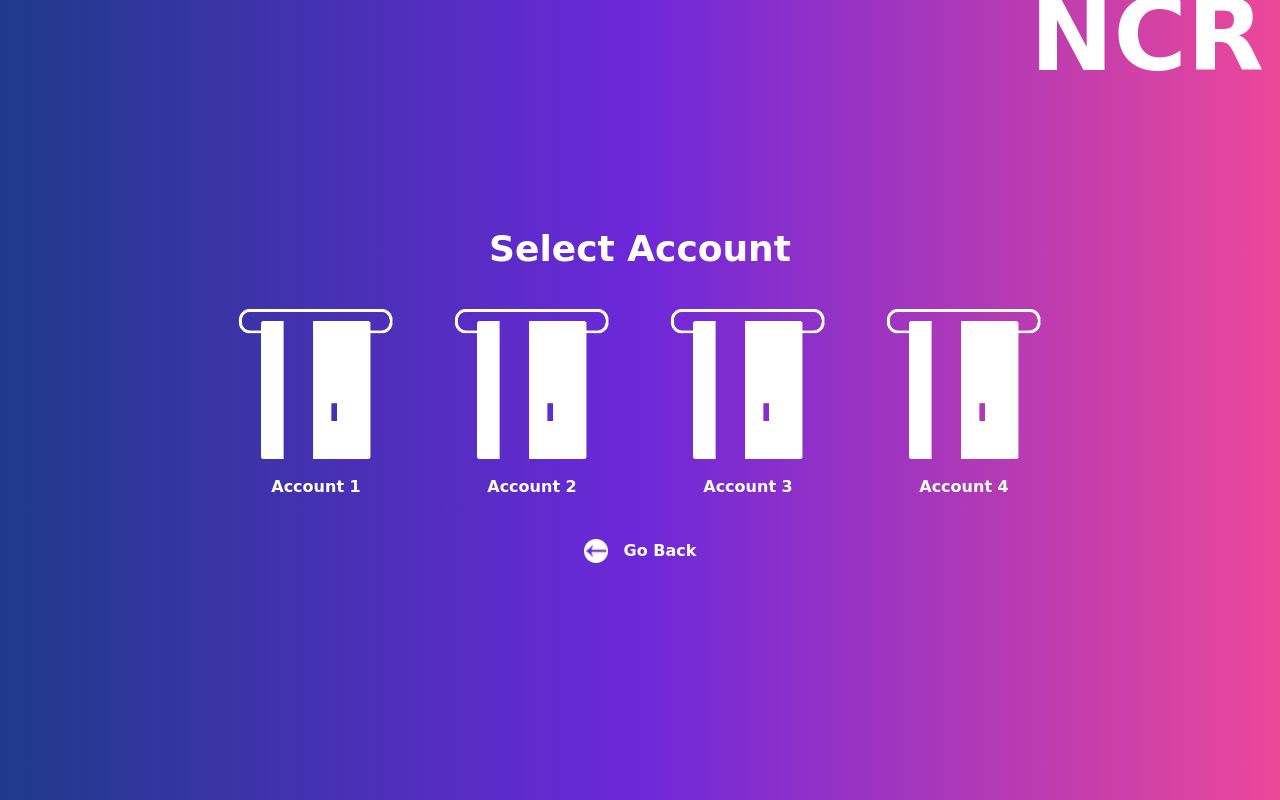
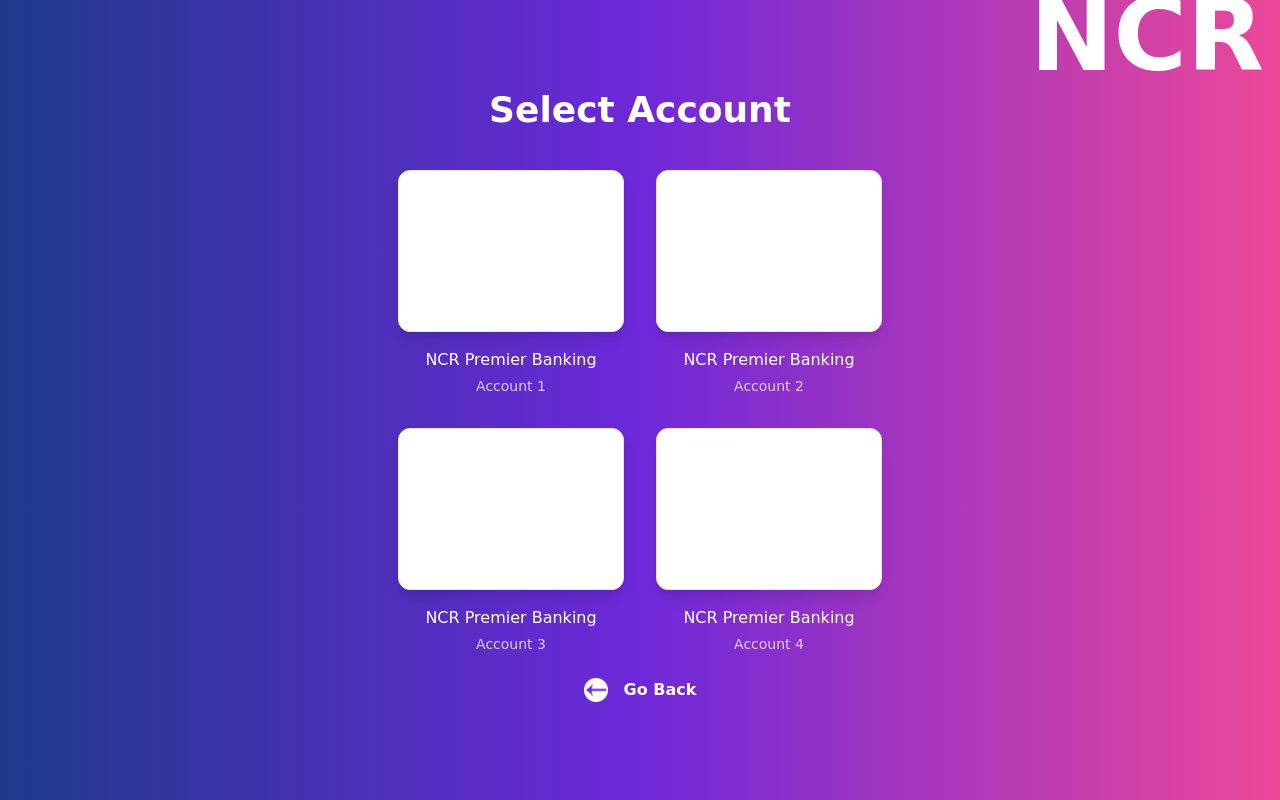
Before and after one commit to MarkCockerill12/AC31007AgileGroup1, a Next.js app in the folder Frontend/: page / in a window 1280 px wide. Both pictures are taken after a click on the element 640 px from the left and 522 px from the top of the page. Built offline with nearby package versions, Linux system fonts and the light colour scheme.

Commit message:
Implement fixes for sending data

```diff
--- a/Frontend/app/components/Deposit.tsx
+++ b/Frontend/app/components/Deposit.tsx
@@ -143,7 +143,7 @@
             </div>
           </div>
         )}
-      </motion.div>
+
         <div className="mt-8 flex items-center">
           <img
             src="/assets/backButton.png"
@@ -155,6 +155,8 @@
             {t.goBack}
           </button>
         </div>
+      </motion.div>
+
       <div className="fixed top-0 right-0 mt-4 mr-4 text-white mainText text-4xl font-bold mb-4">NCR</div>
     </>
   );
--- a/Frontend/app/components/LoginButtons.tsx
+++ b/Frontend/app/components/LoginButtons.tsx
@@ -4,29 +4,40 @@
 import { handleSendTransaction, useErrorPopup } from "../transactionUtils"
 import type React from "react"
 
+
 interface LoginButtonsProps {
   setCardNumber: (CardNumber: number) => void
   setPIN: (PIN: string) => void
   setShowSummary: (show: boolean) => void
   setResponse: React.Dispatch<React.SetStateAction<string>>
+  setBalance: (balance: number) => void
 }
+
+// Helper function to format card numbers
+const formatCardNumber = (num: number) => {
+  const str = num.toString().replace(/\D/g, '');
+  return `**** **** **** ${str.slice(-4)}`;
+};
 
 export function LoginButtons({ setCardNumber, setPIN, setShowSummary, setResponse }: LoginButtonsProps) {
   const { t } = useTranslation()
-  const [selectedAccount, setSelectedAccount] = useState(null)
+  const [selectedAccount, setSelectedAccount] = useState<{ CardNumber: number } | null>(null)
   const [enteredPIN, setEnteredPIN] = useState("")
   const [loginAttempts, setLoginAttempts] = useState(0)
   const { showPopup, popupMessage, showErrorPopup, closeErrorPopup } = useErrorPopup()
   const accounts = [
-    { CardNumber: 5555555555554444 }, //the pin is 1234
-    { CardNumber: 4111111111111111 }, // the pin is 6789
-    { CardNumber: 378282246310005 }, // the pin is
-    { CardNumber: 378734193589014 }, // the pin is 1234
+    { CardNumber: 5555555555554444, displayNumber: "5555 5555 5555 4444" },
+    { CardNumber: 4111111111111111, displayNumber: "4111 1111 1111 1111" },
+    { CardNumber: 378282246310005, displayNumber: "3782 8224 6310 005" },
+    { CardNumber: 378734193589014, displayNumber: "3787 3419 3589 014" },
   ]
 
-  const handleAccountSelect = (account) => {
+  const handleAccountSelect = (account: typeof accounts[number]) => {
     setSelectedAccount(account)
-    setCardNumber(account.CardNumber)
+  }
+
+  const handlePINDelete = () => {
+    setEnteredPIN((prev) => prev.slice(0, -1))
   }
 
   const handlePINInput = (value: string) => {
@@ -35,38 +46,54 @@
     }
   }
 
-  const handlePINDelete = () => {
-    setEnteredPIN((prev) => prev.slice(0, -1))
+  const handleLogin = async () => {
+    if (!selectedAccount) {
+      showErrorPopup("Please select an account first.")
+      return
     }
 
-  const handleLogin = async () => {
-    if (selectedAccount && enteredPIN.length === 4) {
+    if (enteredPIN.length !== 4) {
+      showErrorPopup("Please enter a 4-digit PIN.")
+      return
+    }
+
     try {
       const response = await handleSendTransaction(
-          0,
+        0, // Balance inquiry transaction
         0,
         selectedAccount.CardNumber,
         Number.parseInt(enteredPIN),
         setResponse,
       )
-        if (response.RespType === 0) {
+
+      switch (response.RespType) {
+        case 0:
+          setCardNumber(selectedAccount.CardNumber)
           setPIN(enteredPIN)
           setShowSummary(true)
-        } else if (response.RespType === 2) {
+          break
+        case 2:
           setLoginAttempts((prev) => prev + 1)
           if (loginAttempts >= 2) {
-            window.location.reload()
+            showErrorPopup("Incorrect PIN. Last attempt remaining", () => window.location.reload())
+          } else {
+            showErrorPopup(`Incorrect PIN. ${3 - loginAttempts} attempts remaining`)
           }
-        } else {
-          showErrorPopup(response.msg)
+          break
+        case 3:
+          showErrorPopup("Card blocked. Please contact support.", () => window.location.reload())
+          break
+        case 4:
+          showErrorPopup("Card not recognized.", () => window.location.reload())
+          break
+        case 5:
+          showErrorPopup("Card expired.", () => window.location.reload())
+          break
+        default:
+          showErrorPopup("System error. Please try again later.", () => window.location.reload())
       }
     } catch (err) {
-        showErrorPopup(err.message)
-      }
-    } else if (!selectedAccount) {
-      showErrorPopup("Please select an account first.")
-    } else if (enteredPIN.length !== 4) {
-      showErrorPopup("Please enter a 4-digit PIN.")
+      showErrorPopup("Connection error. Please try again.")
     }
   }
 
@@ -74,31 +101,32 @@
     <div className="flex flex-col items-center justify-center min-h-[calc(100vh-4rem)]">
       <h2 className="text-white text-4xl mb-10 font-extrabold">{selectedAccount ? t.enterPIN : t.selectAccount}</h2>
       {!selectedAccount ? (
-        <div className="flex space-x-4">
+        <div className="grid grid-cols-2 gap-8">
           {accounts.map((account, index) => (
             <div
               key={index}
-              className="flex flex-col items-center justify-center cursor-pointer"
+              className="flex flex-col items-center justify-center cursor-pointer group"
               onClick={() => handleAccountSelect(account)}
             >
-              <div className="relative group flex flex-col items-center">
+              <div className="relative flex flex-col items-center">
                 <motion.div
                   initial={{ opacity: 0, y: 20 }}
                   animate={{ opacity: 1, y: 0 }}
                   transition={{ duration: 1 }}
-                  style={{
-                    backgroundImage: "url(/assets/enterCard.png)",
-                    backgroundSize: "contain",
-                    backgroundPosition: "center",
-                    backgroundRepeat: "no-repeat",
-                    width: "200px",
-                    height: "150px",
-                  }}
-                  whileHover={{ backgroundImage: "url(/assets/enterCardHover.png)" }}
-                  whileTap={{ backgroundImage: "url(/assets/enterCardOnClick.png)" }}
-                ></motion.div>
-                <div className="text-white font-bold m-2 p-2 mt-2 duration-200 group-hover:scale-125">
-                  {t.account} {index + 1}
+                  className="relative"
+                >
+                  <div className="absolute inset-0 bg-gradient-to-r from-ncr-blue-900 to-ncr-blue-500 opacity-0 group-hover:opacity-25 rounded-xl transition-opacity" />
+                  <div className="bg-white p-4 rounded-xl shadow-lg border border-ncr-blue-300">
+                    <div className="w-48 h-32 bg-gradient-to-br from-ncr-blue-500 to-ncr-blue-700 rounded-lg flex items-center justify-center">
+                      <div className="text-white font-mono tracking-wider">
+                        {formatCardNumber(account.CardNumber)}
+                      </div>
+                    </div>
+                  </div>
+                </motion.div>
+                <div className="text-white font-medium mt-4 text-center">
+                  NCR Premier Banking
+                  <div className="text-sm opacity-75 mt-1">Account {index + 1}</div>
                 </div>
               </div>
             </div>
@@ -188,11 +216,14 @@
 
       {showPopup && (
         <div className="fixed inset-0 flex items-center justify-center bg-black bg-opacity-50">
-          <div className="bg-white p-4 rounded shadow-lg">
-            <h2 className="text-black text-2xl mb-4 font-extrabold">Error</h2>
-            <p>{popupMessage}</p>
-            <button className="mt-4 px-4 py-2 bg-blue-500 text-white rounded" onClick={closeErrorPopup}>
-              Close
+          <div className="bg-white p-6 rounded-xl shadow-xl max-w-sm w-full">
+            <div className="text-ncr-blue-900 font-bold text-xl mb-4">NCR Banking</div>
+            <p className="text-gray-700 mb-4">{popupMessage}</p>
+            <button
+              className="w-full bg-ncr-blue-500 hover:bg-ncr-blue-600 text-black font-bold py-2 px-4 rounded-lg transition-colors"
+              onClick={closeErrorPopup}
+            >
+              {t.close}
             </button>
           </div>
         </div>
--- a/Frontend/app/components/Withdraw.tsx
+++ b/Frontend/app/components/Withdraw.tsx
@@ -144,7 +144,6 @@
               </div>
             </div>
           )}
-        </motion.div>
           <div className="mt-8 flex items-center">
             <img
               src="/assets/backButton.png"
@@ -156,6 +155,8 @@
               {t.goBack}
             </button>
           </div>
+        </motion.div>
+
         <div className="fixed top-0 right-0 mt-4 mr-4 text-white mainText text-4xl font-bold mb-4">NCR</div>
       </>
     );
--- a/Frontend/app/page.tsx
+++ b/Frontend/app/page.tsx
@@ -1,35 +1,28 @@
 "use client"
 
-import { useState, useEffect } from "react"
+import { useState } from "react"
 import { Home } from "./components/Home"
 import { LoginButtons } from "./components/LoginButtons"
 import { Summary } from "./components/Summary"
 import { Balance } from "./components/Balance"
 import { TranslationProvider } from "./contexts/TranslationContext"
-import { handleBalanceRequest } from "./transactionUtils"
 
 export default function App() {
   const [showLoginButtons, setShowLoginButtons] = useState(false)
   const [showSummary, setShowSummary] = useState(false)
-  const [CardNumber, setCardNumber] = useState("")
+  const [cardNumber, setCardNumber] = useState(0)
   const [PIN, setPIN] = useState("")
   const [balance, setBalance] = useState(0)
   const [response, setResponse] = useState("")
   const [showBalance, setShowBalance] = useState(false)
 
-  useEffect(() => {
-    if (CardNumber) {
-      handleBalanceRequest(parseInt(CardNumber), setBalance, setResponse)
-    }
-  }, [CardNumber])
-
   return (
     <TranslationProvider>
-      <div className="flex flex-col items-center justify-center min-h-screen ">
+      <div className="flex flex-col items-center justify-center min-h-screen bg-gradient-to-b from-ncr-blue-900 to-ncr-blue-500">
         <div className="w-full max-w-4xl mx-auto px-4">
           {showSummary ? (
             <Summary
-              CardNumber={CardNumber}
+              CardNumber={cardNumber.toString()}
               PIN={PIN}
               balance={balance}
               setBalance={setBalance}
@@ -44,9 +37,17 @@
               setPIN={setPIN}
               setShowSummary={setShowSummary}
               setResponse={setResponse}
+              setBalance={setBalance} // Pass balance setter here
             />
           ) : showBalance ? (
-            <Balance balance={balance} setShowSummary={setShowSummary} CardNumber={parseInt(CardNumber)} />
+            <Balance
+              balance={balance}
+              setShowSummary={setShowSummary}
+              CardNumber={cardNumber}
+              PIN={parseInt(PIN)}
+              setBalance={setBalance}
+              setResponse={setResponse}
+            />
           ) : (
             <Home onButtonClick={() => setShowLoginButtons(true)} />
           )}
--- a/Frontend/app/transactionUtils.ts
+++ b/Frontend/app/transactionUtils.ts
@@ -109,14 +109,20 @@
 export const useErrorPopup = () => {
   const [showPopup, setShowPopup] = useState(false)
   const [popupMessage, setPopupMessage] = useState("")
+  const [callback, setCallback] = useState<(() => void) | null>(null)
 
-  const showErrorPopup = (message: string) => {
+  const showErrorPopup = (message: string, cb?: () => void) => {
     setPopupMessage(message)
+    setCallback(() => cb || null)
     setShowPopup(true)
   }
 
   const closeErrorPopup = () => {
     setShowPopup(false)
+    if (callback) {
+      callback()
+    }
+    setCallback(null)
   }
 
   return { showPopup, popupMessage, showErrorPopup, closeErrorPopup }
--- a/Frontend/package.json
+++ b/Frontend/package.json
@@ -24,7 +24,7 @@
   "dependencies": {
     "framer-motion": "^11.18.1",
     "lucide-react": "^0.473.0",
-    "next": "^15.1.5",
+    "next": "^15.1.6",
     "react": "^19.0.0",
     "react-dom": "^19.0.0"
   }
```
Also changed, not shown: 2 other files (tests, documents, lock files or other folders). Lines whose indentation alone changed are shown as unchanged.
